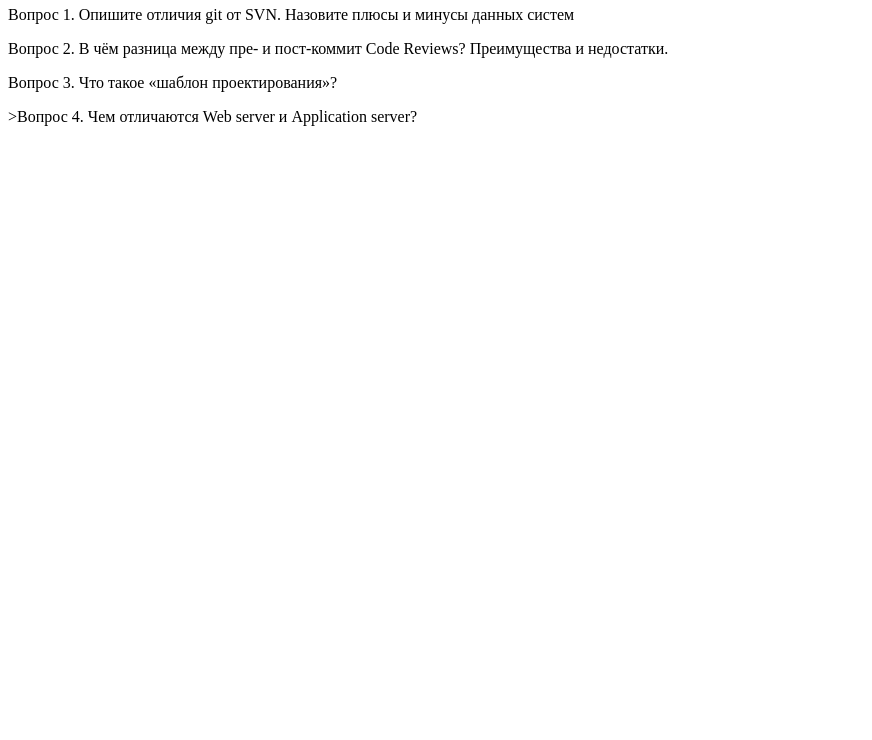
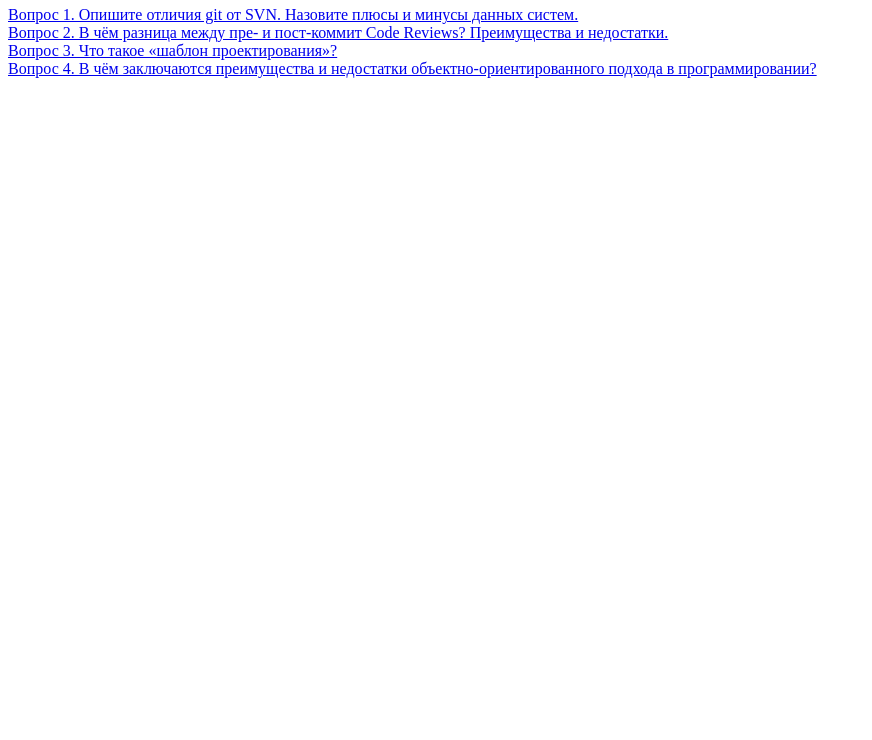
Before and after one commit to ptNIKO/ProgrammigAnswers, a plain HTML site: page index.html in a window 1280 px wide. Shown: the part 60-800 px from the top of the page, without its empty margins (0-872 px from the left). Drawn offline with Linux system fonts and the light colour scheme.

Commit message:
Add links on main page

```diff
--- a/index.html
+++ b/index.html
@@ -7,9 +7,9 @@
 </head>
 <body>
     <h1>Ответы на вопросы</h1>
-    <p>Вопрос 1. Опишите отличия git от SVN. Назовите плюсы и минусы данных систем</p>
-    <p>Вопрос 2. В чём разница между пре- и пост-коммит Code Reviews? Преимущества и недостатки.</p>
-    <p>Вопрос 3. Что такое «шаблон проектирования»?</p>
-    <p>>Вопрос 4. Чем отличаются Web server и Application server?</p>
+    <a href="1.html">Вопрос 1. Опишите отличия git от SVN. Назовите плюсы и минусы данных систем.</a><br>
+    <a href="2.htmll">Вопрос 2. В чём разница между пре- и пост-коммит Code Reviews? Преимущества и недостатки.</a><br>
+    <a href="3.html">Вопрос 3. Что такое «шаблон проектирования»?</a><br>
+    <a href="4.html">Вопрос 4. В чём заключаются преимущества и недостатки объектно-ориентированного подхода в программировании?</a><br>
 </body>
 </html>
```
